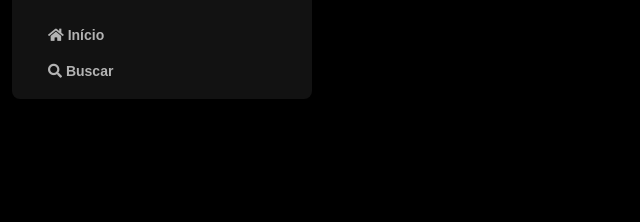
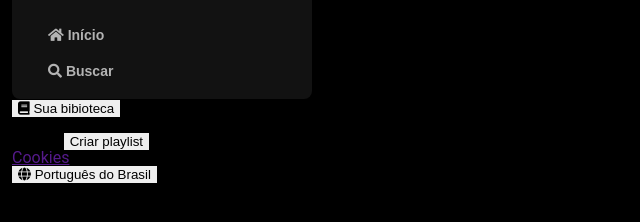
Before and after one commit to CarlosYanBezerraVieira/spotify-imersao-alura, a plain HTML site: page index.html in a window 1280 px wide. Shown: the part 74-296 px from the top of the page, without its empty margins (0-640 px from the left). Drawn offline with Linux system fonts and the light colour scheme.

Commit message:
feat: create section of library

```diff
--- a/index.html
+++ b/index.html
@@ -17,7 +17,7 @@
 <body>
     <div class="sidebar">
         <nav class="sidebar-navigation">
-            <div>
+
             <div class="logo">
                 <a href="index.html">
                     <img src="./assets/icons/logo-spotify.png" alt="Logo Spotify">
@@ -39,8 +39,36 @@
                     </li>
                 </ul>
             </div>
+
+        </nav>
+        <div class="library">
+            <div class="library__content">
+                <button class="library__button">
+                    <span class="fa fas fa-book"></span>
+                    <span>Sua bibioteca</span>
+                </button>
+                <span class="fa fa-plus"></span>
             </div>
-        </nav>
+            <section class="section-playlist">
+                <div class="section-playlist__content">
+                    <span class="text title">Crie sua primeira playlist</span>
+                    <span class="text subtitle">É fácil, vamos te ajudar.</span>
+                    <button class="section-playlist__button">
+                        <span>Criar playlist</span>
+                    </button>
+                </div>
+            </section>
+
+            <div class="cookies">
+                <a href="">Cookies</a>
+            </div>
+            <div class="languages">
+                <button class="languages__button">
+                    <span class="fa fa-globe"></span>
+                    <span>Português do Brasil</span>
+                </button>
+            </div>
+        </div>
     </div>
 </body>
 
```
Lines whose indentation alone changed are shown as unchanged.
